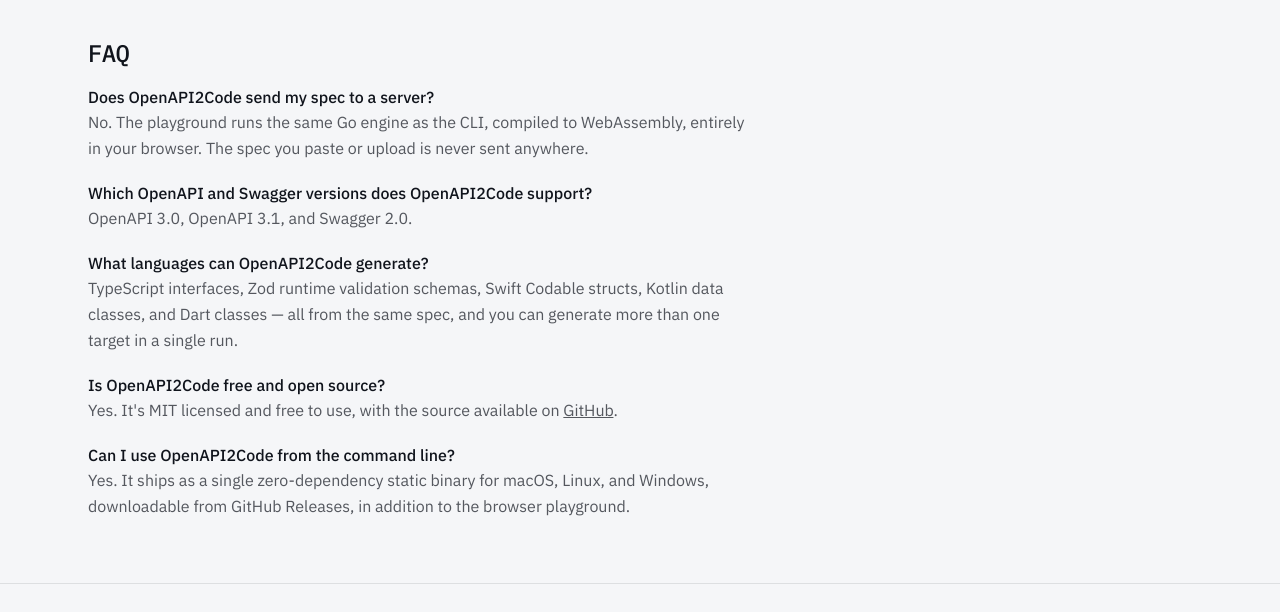
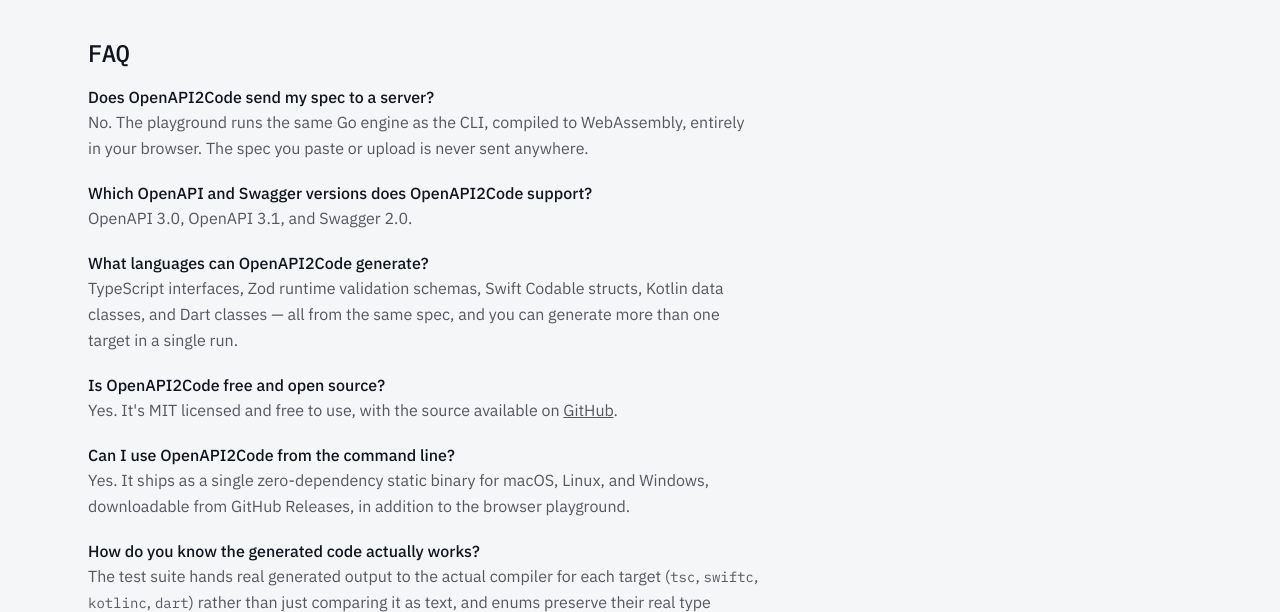
Before and after one commit to TarikTz/openapi2code, a website with bundled scripts: page web/index.html in a window 1280 px wide. Shown: the part 2131-2743 px from the top of the page. Built offline with nearby package versions, Linux system fonts and the light colour scheme.

Commit message:
Add a FAQ entry on correctness verification to the website
Highlights two things actually true of the test suite: generated
output is checked against the real compiler for each target (tsc,
swiftc, kotlinc, dart), not just diffed as text, and enums preserve
their real type instead of being flattened to strings.

```diff
--- a/web/index.html
+++ b/web/index.html
@@ -91,6 +91,14 @@
         "acceptedAnswer": {
           "@type": "Answer",
           "text": "Yes. It ships as a single zero-dependency static binary for macOS, Linux, and Windows, downloadable from GitHub Releases, in addition to the browser playground."
+        }
+      },
+      {
+        "@type": "Question",
+        "name": "How do you know the generated code actually works?",
+        "acceptedAnswer": {
+          "@type": "Answer",
+          "text": "The test suite hands real generated output to the actual compiler for each target (tsc, swiftc, kotlinc, dart) rather than just comparing it as text, and enums preserve their real type (string, integer, number, or boolean) instead of being flattened to strings."
         }
       }
     ]
@@ -423,6 +431,19 @@
               in addition to the browser playground.
             </p>
           </div>
+          <div>
+            <h3 class="font-medium">How do you know the generated code actually works?</h3>
+            <p class="text-ink/70 dark:text-paper/70 leading-relaxed">
+              The test suite hands real generated output to the actual
+              compiler for each target (<code class="font-mono text-sm">tsc</code>,
+              <code class="font-mono text-sm">swiftc</code>,
+              <code class="font-mono text-sm">kotlinc</code>,
+              <code class="font-mono text-sm">dart</code>) rather than just
+              comparing it as text, and enums preserve their real type
+              (string, integer, number, or boolean) instead of being
+              flattened to strings.
+            </p>
+          </div>
         </div>
       </div>
 
```
